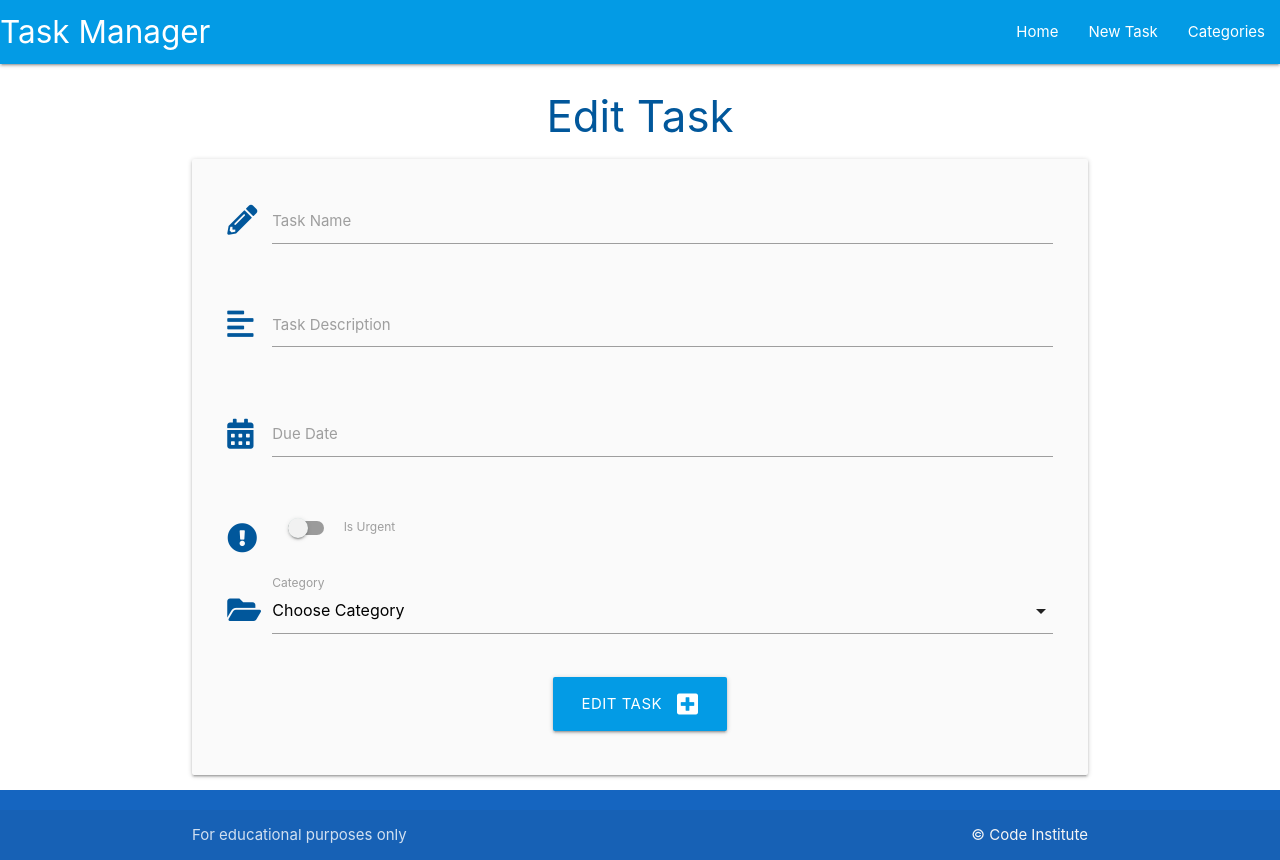
After one commit to samcat437/db-management-walkthrough, a Flask app: template taskmanager/templates/edit_task.html in a window 1280 px wide. The commit adds this page. Run offline with Flask 2, Linux system fonts and the light colour scheme; the template is opened without the code that fills it, so the values that code supplies are empty.

Commit message:
updating tasks, 3:43 and experiencing error

```diff
--- /dev/null
+++ b/taskmanager/templates/edit_task.html
@@ -0,0 +1,70 @@
+{% extends "base.html" %}
+{% block content %}
+
+<h3 class="light-blue-text text-darken-4 center-align">Edit Task</h3>
+
+<div class="row card-panel grey lighten-5">
+    <form class="col s12" method="POST" action="{{ url_for('edit_task', task_id=task.id) }}">
+        <!-- task name -->
+        <div class="row">
+            <div class="input-field col s12">
+                <i class="fas fa-pencil-alt prefix light-blue-text text-darken-4"></i>
+                <input id="task_name" name="task_name" minlength="5" maxlength="50" type="text" class="validate" required>
+                <label for="task_name">Task Name</label>
+            </div>
+        </div>
+        <!-- task description -->
+        <div class="row">
+            <div class="input-field col s12">
+                <i class="fas fa-align-left prefix light-blue-text text-darken-4"></i>
+                <textarea id="task_description" name="task_description" minlength="5" maxlength="200"
+                    type="text" class="materialize-textarea validate" required></textarea>
+                <label for="task_description">Task Description</label>
+            </div>
+        </div>
+        <!-- due date -->
+        <div class="row">
+            <div class="input-field col s12">
+                <i class="fas fa-calendar-alt prefix light-blue-text text-darken-4"></i>
+                <input id="due_date" name="due_date" type="text" class="datepicker validate" required>
+                <label for="due_date">Due Date</label>
+            </div>
+        </div>
+        <!-- is urgent -->
+        <div class="row">
+            <div class="input-field col s12">
+                <div class="switch">
+                    <i class="fas fa-exclamation-circle prefix light-blue-text text-darken-4"></i>
+                    <label for="is_urgent">
+                        <input id="is_urgent" name="is_urgent" type="checkbox">
+                        <span class="lever"></span>
+                        Is Urgent
+                    </label>
+                </div>
+            </div>
+        </div>
+        <!-- category id -->
+        <div class="row">
+            <div class="input-field col s12">
+                <i class="fas fa-folder-open prefix light-blue-text text-darken-4"></i>
+                <select id="category_id" name="category_id" class="validate" required>
+                    <option value="" disabled selected>Choose Category</option>
+                    {% for category in categories %}
+                        <option value="{{ category.id }}">{{ category.category_name }}</option>
+                    {% endfor %}
+                </select>
+                <label for="category_id">Category</label>
+            </div>
+        </div>
+        <!-- submit button -->
+        <div class="row">
+            <div class="col s12 center-align">
+                <button type="submit" class="btn-large light-blue darken-1">
+                    Edit Task <i class="fas fa-plus-square right"></i>
+                </button>
+            </div>
+        </div>
+    </form>
+</div>
+
+{% endblock %}
--- a/taskmanager/templates/tasks.html
+++ b/taskmanager/templates/tasks.html
@@ -23,6 +23,7 @@
       <div class="collapsible-body">
         <strong>{{ task.category }}</strong>
         <p>{{ task.task_description }}</p>
+        <p><a href="{{ url_for('edit_task', task_id=task.id)}}" class="btn green accent-4">Edit</a></p>
       </div>
     </li>
     {% endfor %}
```
Also changed, not shown: taskmanager/routes.py (+14 -0 lines).
